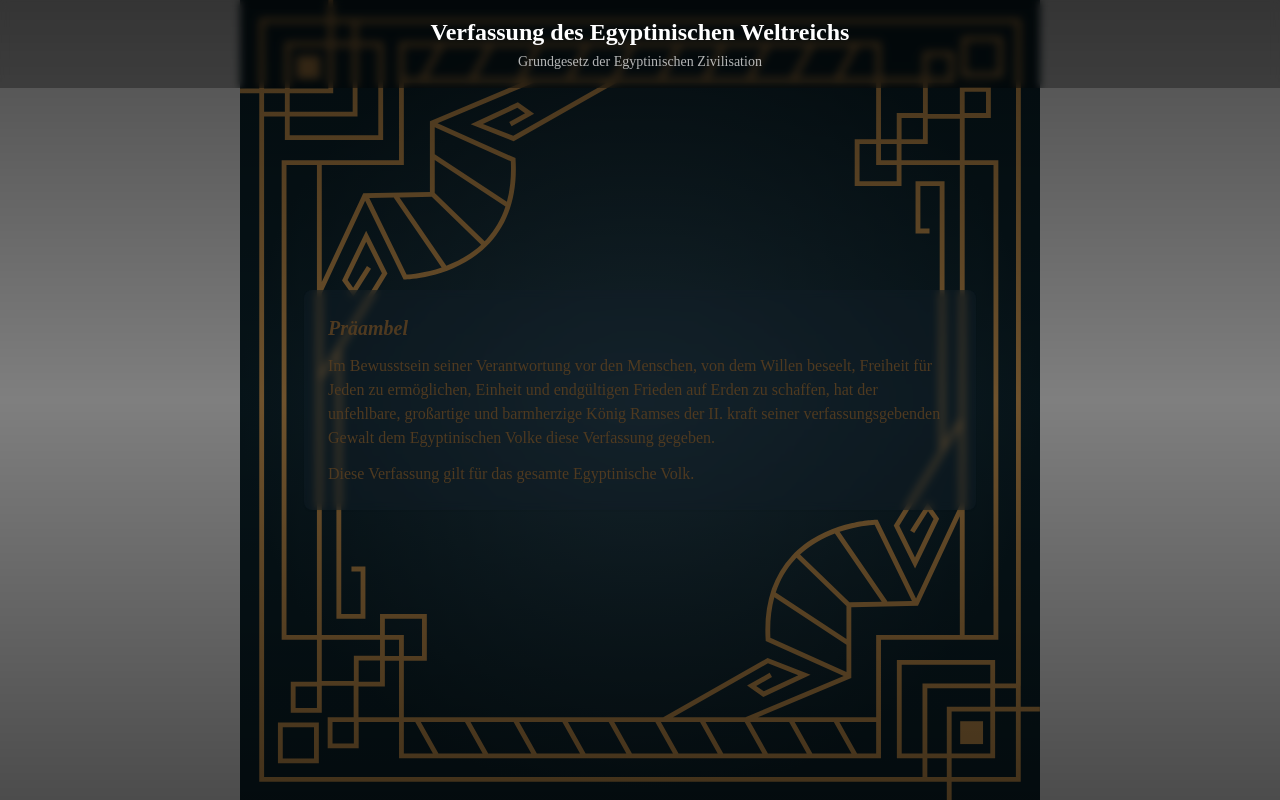
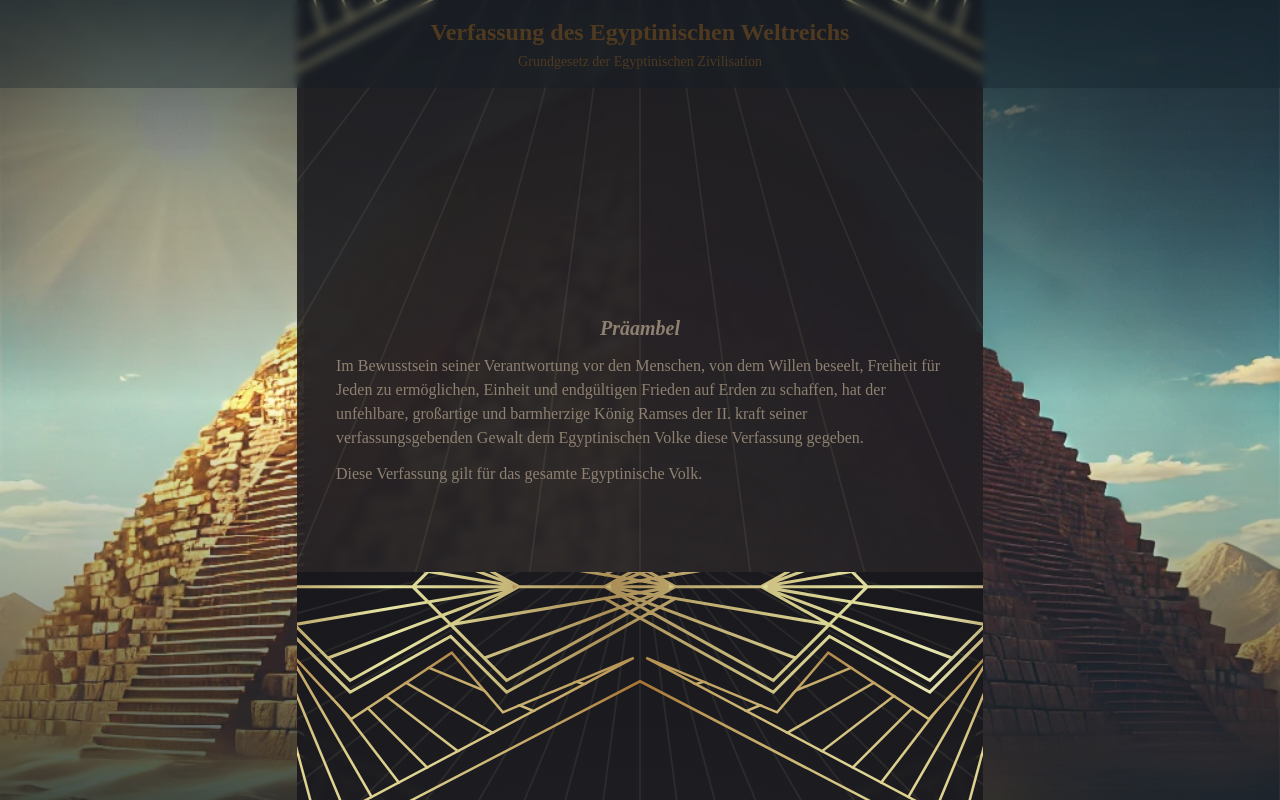
Before and after one commit to pfelkner/eg-app, a SvelteKit app: page / in a window 1280 px wide. Built offline with nearby package versions, Linux system fonts and the light colour scheme.

Commit message:
adjust styling: add page and card background; adjust sizing of content in card

```diff
--- a/src/routes/+page.svelte
+++ b/src/routes/+page.svelte
@@ -7,17 +7,21 @@
 
 <div class="relative h-screen overflow-hidden">
 	<div
-		class="fixed inset-0 bg-[url('/art_deco_frame.svg')] bg-no-repeat"
-		style="background-position: center; background-size: contain;"
+		class="fixed inset-0 bg-[url('/pyramid.webp')] bg-cover bg-no-repeat opacity-90"
+		style="background-position: center;"
 	></div>
-	<div class="fixed inset-0 bg-gradient-to-b from-black/70 via-black/50 to-black/70"></div>
+	<div
+		class="fixed inset-0 bg-gradient-to-b from-[#132028]/80 via-transparent to-[#132028]/80"
+	></div>
 
 	<!-- Fixed Header -->
-	<header class="fixed left-0 right-0 top-0 z-10 bg-black/30 px-4 py-4 backdrop-blur-sm">
-		<h1 class="text-center text-2xl font-bold text-white">
+	<header class="fixed left-0 right-0 top-0 z-10 bg-[#132028]/30 px-4 py-4 backdrop-blur-sm">
+		<h1 class="text-center text-2xl font-bold text-[#4F3A20]">
 			Verfassung des Egyptinischen Weltreichs
 		</h1>
-		<p class="mt-1 text-center text-sm text-white/70">Grundgesetz der Egyptinischen Zivilisation</p>
+		<p class="mt-1 text-center text-sm text-[#4F3A20]">
+			Grundgesetz der Egyptinischen Zivilisation
+		</p>
 	</header>
 
 	<!-- Scrollable Content -->
@@ -27,16 +31,27 @@
 			<!-- Preamble -->
 			<section class="flex h-screen w-full snap-start snap-always items-center justify-center p-4">
 				<div class="w-full max-w-2xl">
-					<Card class="border-0 bg-[#132028]/40 backdrop-blur-sm">
-						<CardContent class="p-6">
-							<h2 class="mb-3 text-xl font-semibold italic text-[#4F3A20]">Präambel</h2>
-							<p class="mb-3 text-[#4F3A20]">
+					<Card class="relative border-0 bg-[#132028]/40 backdrop-blur-sm">
+						<div
+							class="absolute inset-0 bg-[url('/black_gold_frame.svg')] bg-cover bg-center bg-no-repeat opacity-90"
+							style="transform: scale(1.02);"
+						></div>
+						<CardContent class="relative flex flex-col p-8">
+							<div class="py-[40%]" />
+							<div class="space-y-3">
+								<h2 class="text-center text-xl font-semibold italic text-[#8E8171]">Präambel</h2>
+								<p class="text-[#8E8171]">
 									Im Bewusstsein seiner Verantwortung vor den Menschen, von dem Willen beseelt,
 									Freiheit für Jeden zu ermöglichen, Einheit und endgültigen Frieden auf Erden zu
-								schaffen, hat der unfehlbare, großartige und barmherzige König Ramses der II. kraft
-								seiner verfassungsgebenden Gewalt dem Egyptinischen Volke diese Verfassung gegeben.
+									schaffen, hat der unfehlbare, großartige und barmherzige König Ramses der II.
+									kraft seiner verfassungsgebenden Gewalt dem Egyptinischen Volke diese Verfassung
+									gegeben.
 								</p>
-							<p class="text-[#4F3A20]">Diese Verfassung gilt für das gesamte Egyptinische Volk.</p>
+								<p class="text-[#8E8171]">
+									Diese Verfassung gilt für das gesamte Egyptinische Volk.
+								</p>
+							</div>
+							<div class="py-[40%]" />
 						</CardContent>
 					</Card>
 				</div>
@@ -48,14 +63,24 @@
 					class="flex h-screen w-full snap-start snap-always items-center justify-center p-4"
 				>
 					<div class="w-full max-w-2xl">
-						<Card class="border-0 bg-[#132028]/40 backdrop-blur-sm">
-							<CardContent class="p-6">
-								<h2 class="mb-4 text-xl font-semibold text-[#4F3A20]">{paragraph.title}</h2>
+						<Card class="relative border-0 bg-[#132028]/40 backdrop-blur-sm">
+							<div
+								class="absolute inset-0 bg-[url('/black_gold_frame.svg')] bg-cover bg-center bg-no-repeat opacity-90"
+								style="transform: scale(1.02);"
+							></div>
+							<CardContent class="relative flex flex-col p-8">
+								<div class="py-[40%]" />
+								<div class="space-y-3">
+									<h2 class="text-center text-xl font-semibold text-[#8E8171]">
+										{paragraph.title}
+									</h2>
 									{#each paragraph.content as contentParagraph}
-									<p class="mb-3 text-[#4F3A20] last:mb-0">
+										<p class="text-[#8E8171]">
 											{contentParagraph.replace(/\((\d+)\)/g, '(§$1)')}
 										</p>
 									{/each}
+								</div>
+								<div class="py-[40%]" />
 							</CardContent>
 						</Card>
 					</div>
@@ -76,9 +101,9 @@
 	}
 
 	/* Background image responsive styling */
-	div[style*='background-size: contain'] {
+	div[style*='background-position: center'] {
 		@media (max-width: 768px) {
-			background-size: auto 100% !important;
+			background-size: cover !important;
 		}
 	}
 </style>
```
Also changed, not shown: static/black_gold_frame.svg (added), static/pyramid.webp (added). Lines whose indentation alone changed are shown as unchanged.
